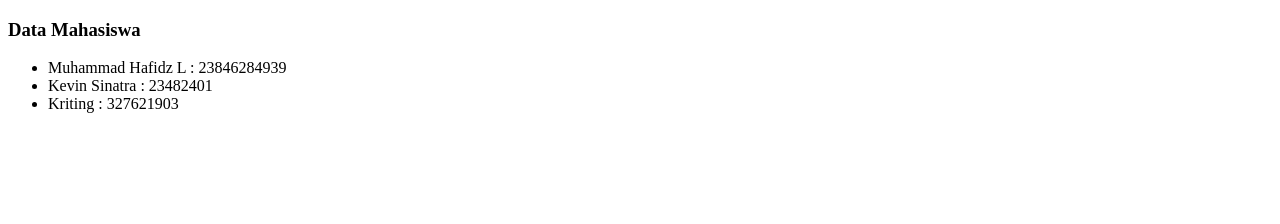
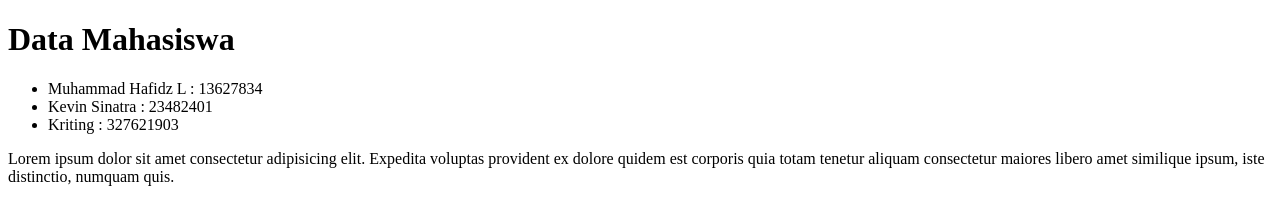
Before and after one commit to hapidltf/git-remote2, a plain HTML site: page mahasiswa.html in a window 1280 px wide. Drawn offline with Linux system fonts and the light colour scheme.

Commit message:
mengubah judul dan menambahkan paragraf

```diff
--- a/mahasiswa.html
+++ b/mahasiswa.html
@@ -6,11 +6,17 @@
     <title>Mahasiswa</title>
   </head>
   <body>
-    <h3>Data Mahasiswa</h3>
+    <h1>Data Mahasiswa</h1>
     <ul>
-      <li>Muhammad Hafidz L : 23846284939</li>
+      <li>Muhammad Hafidz L : 13627834</li>
       <li>Kevin Sinatra : 23482401</li>
       <li>Kriting : 327621903</li>
     </ul>
+    <p>
+      Lorem ipsum dolor sit amet consectetur adipisicing elit. Expedita voluptas
+      provident ex dolore quidem est corporis quia totam tenetur aliquam
+      consectetur maiores libero amet similique ipsum, iste distinctio, numquam
+      quis.
+    </p>
   </body>
 </html>
```
